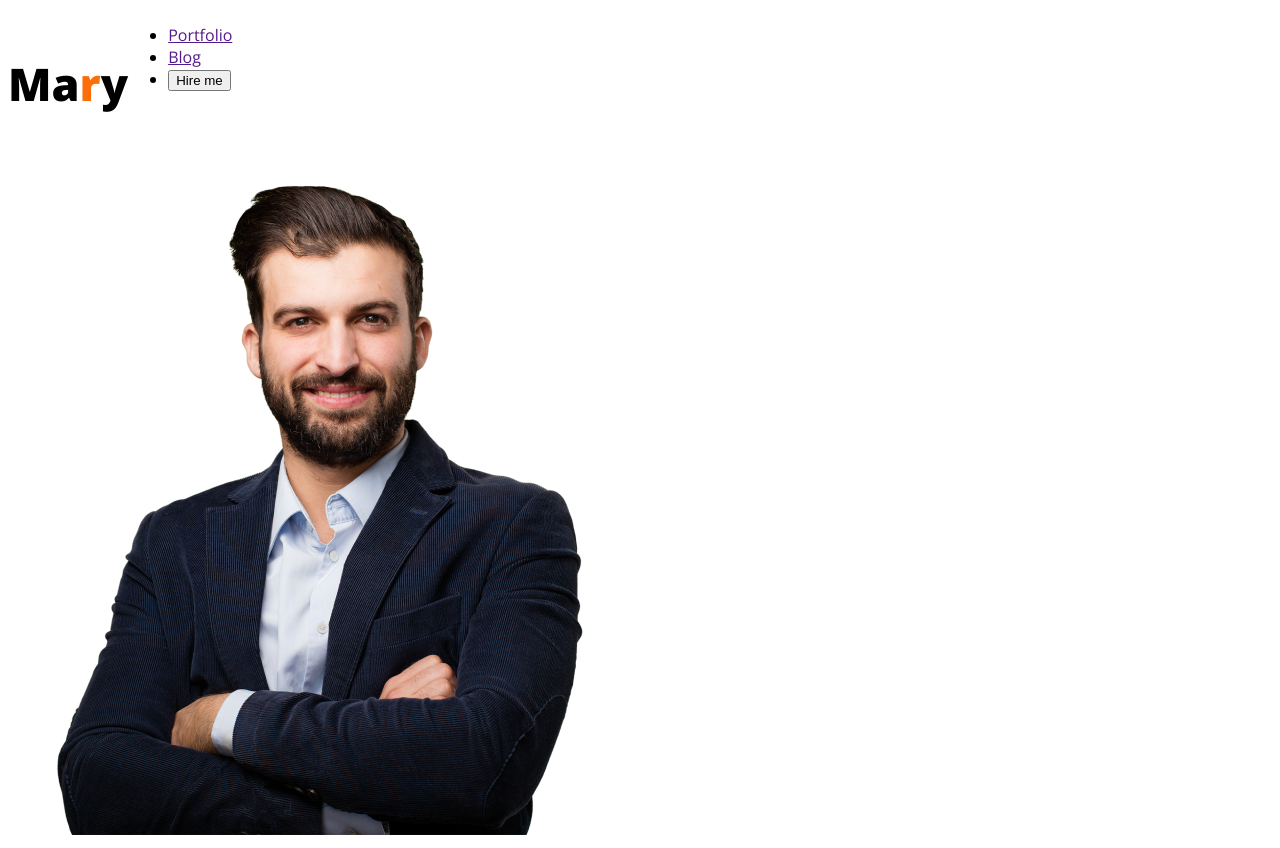
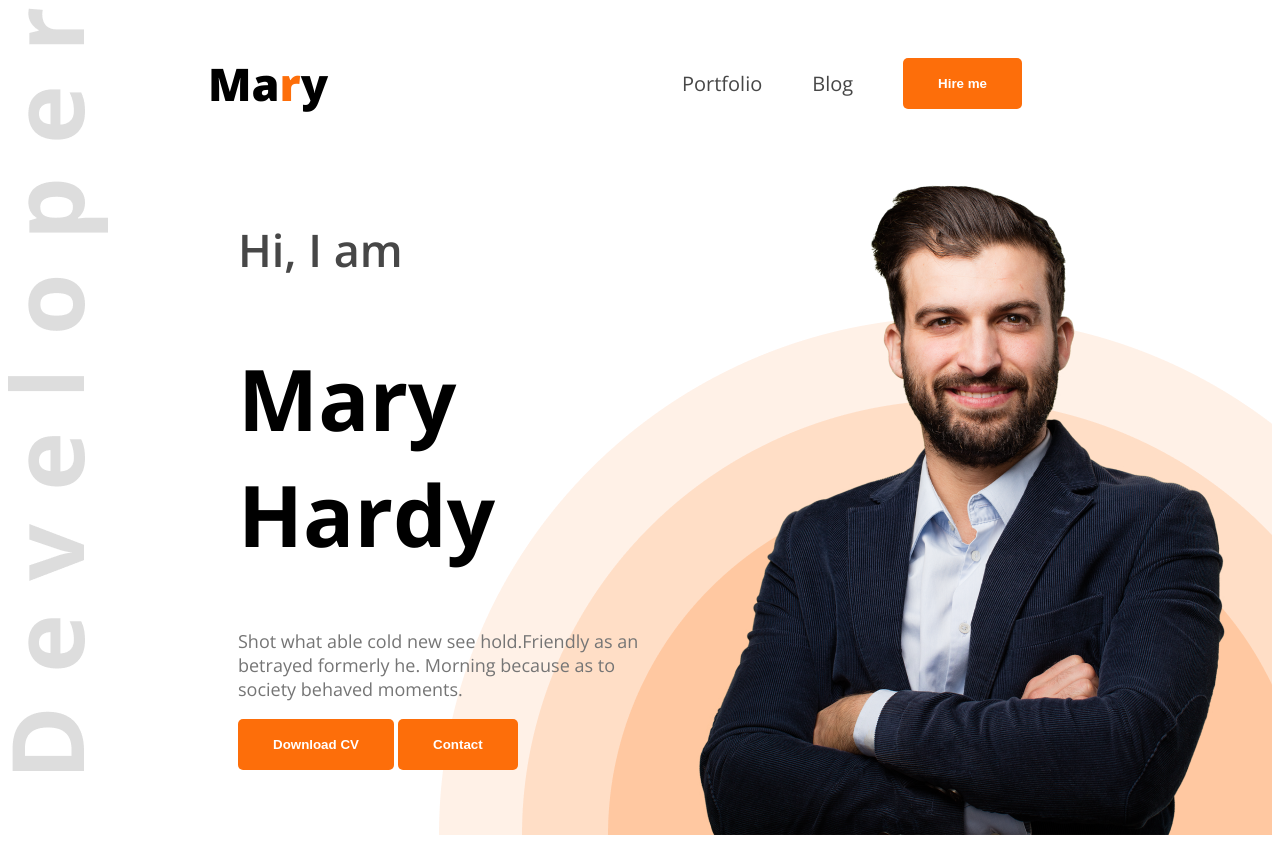
Before and after one commit to Samiul2024/Web-Dev-Portfolio, a plain HTML site: page index.html in a window 1280 px wide. Drawn offline with nearby package versions, Linux system fonts and the light colour scheme.

Commit message:
6-4 done

```diff
--- a/index.html
+++ b/index.html
@@ -11,16 +11,28 @@
             rel="stylesheet">
     <link rel="stylesheet" href="style/portfolio.css">
 <body class="open-sans-normal">
-    <header>
+    <header class="header">
         <nav>
             <h3 class="nav-title">Ma<span class="text-primary">r</span>y</h3>
             <ul>
-                <li><a href="">Portfolio</a></li>
-                <li><a href="">Blog</a></li>
-                <li><a href=""><button>Hire me</button></a></li>
+                <li><a class="dark-2" href="">Portfolio</a></li>
+                <li><a class="dark-2" href="">Blog</a></li>
+                <li><a href=""><button class="btn-primary">Hire me</button></a></li>
             </ul>
         </nav>
-        <img src="images/hardy.png" alt="">
+        <div class="banner">
+            <div class="banner-content">
+                <h4 class="banner-greetings dark-2">Hi, I  am</h4>
+                <h1 class="banner-title">Mary Hardy</h1>
+                <p class="banner-description">
+                    Shot what able cold new see hold.Friendly as an betrayed formerly he. Morning because as to society behaved moments.
+                </p>
+                <button class="btn-primary">Download CV</button>
+                <button class="btn-primary">Contact</button>
+            </div>
+            <img class="banner-profile-picture" src="images/hardy.png" alt="">
+
+        </div>
 
     </header>
     <main>
--- a/style/portfolio.css
+++ b/style/portfolio.css
@@ -14,12 +14,71 @@
 .text-primary{
     color: #FD6E0A;
 }
+.dark-2{
+    color: #474747;
+}
+.btn-primary{
+    background-color: #FD6E0A;
+    font-weight: bold;
+    color: white;
+    padding: 18px 35px;
+    border-radius: 5px;
+    font: size 20px;
+    border: none;
 
+}
+/* Header styles */
+.header{
+    background-image: url(../images/developer.png), url(../images/header_bg.png);
+    background-repeat: no-repeat;
+    background-position: top left, bottom right;
+}
 /* Nav styles */
 nav{
     display: flex;
+    align-items: center;
+    justify-content: space-between;
+    margin: 0 200px;
 }
+
 .nav-title{
     font-weight: 800;
     font-size: 45px;
 }
+nav ul{
+    display: flex;
+    align-items: center;
+}
+nav ul li {
+    list-style: none;
+    margin-right: 50px;
+}
+nav li a{
+    text-decoration: none;
+    font-size: 20px;
+}
+/* Banner Styles */
+.banner{
+    display: flex;
+    justify-content: space-between;
+    margin: 0 38px 0 230px;
+
+}
+.banner-content{
+    max-width: 580px;
+}
+.banner-greetings{
+    font-size: 45px;
+    font-weight: 600;
+}
+.banner-title{
+    font-weight: bold;
+    font-size: 85px;
+}
+.banner-description{
+    font-size: 18px;
+    color: #757575;
+}
+.banner-profile-picture{
+    width: 584px;
+}
```
